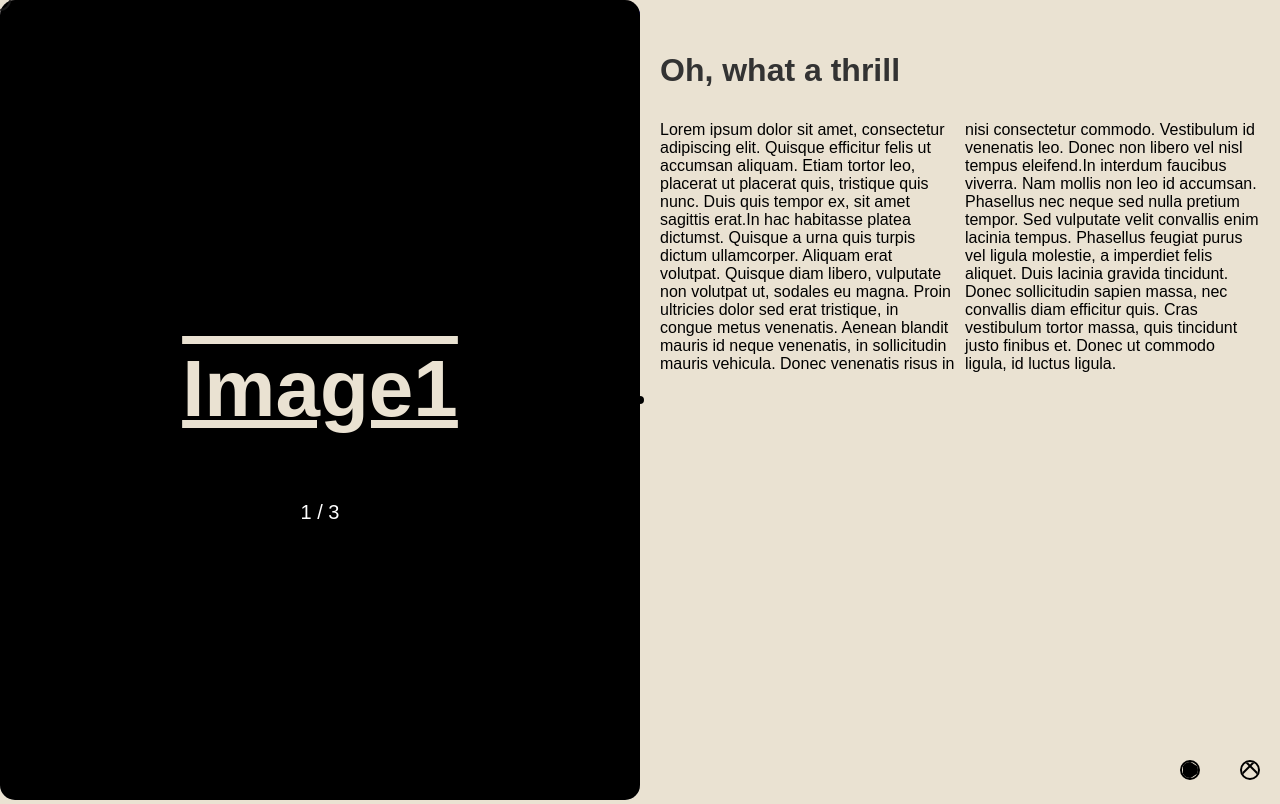
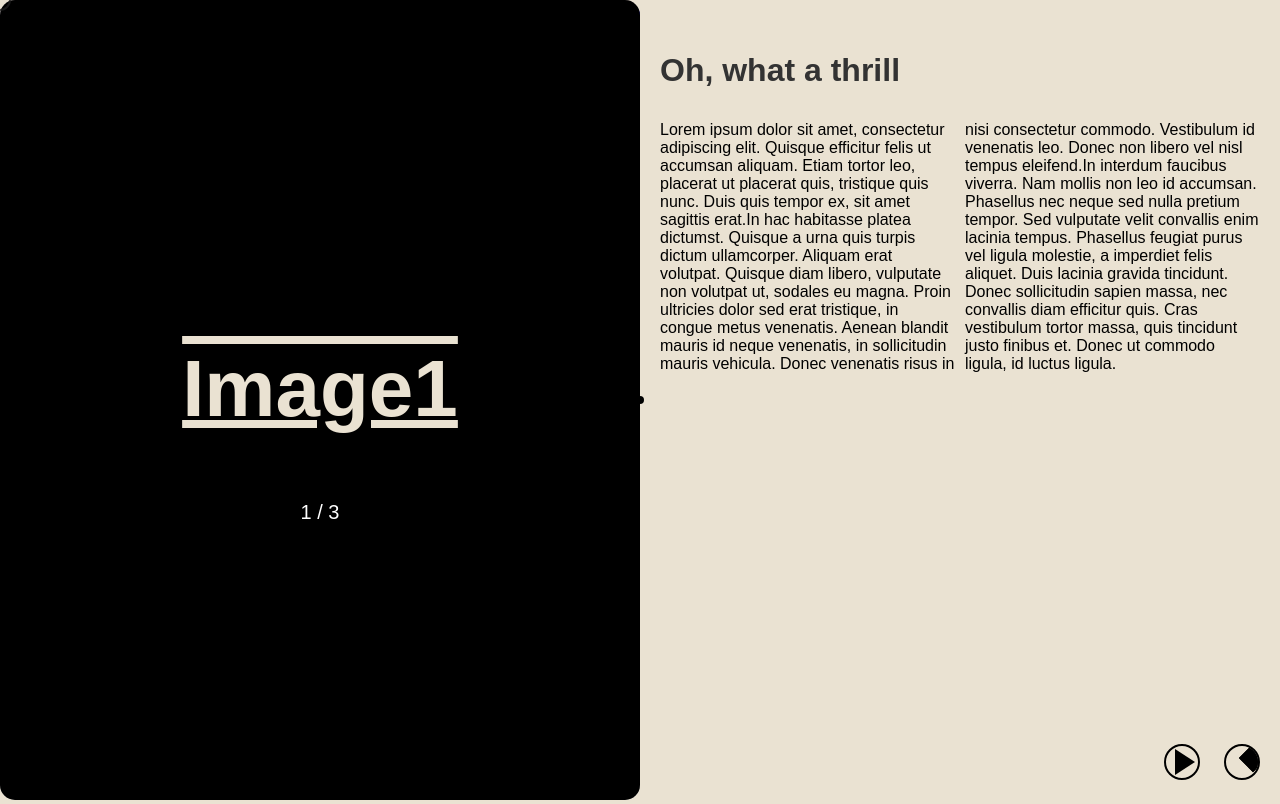
Before and after one commit to tiagossaurus-rex/diasporama, a React (Create React App) app: page /Projects/my-project in a window 1280 px wide. Built offline with nearby package versions, Linux system fonts and the light colour scheme; no server answers.

Commit message:
fix button

```diff
--- a/src/components/view/styles/view.js
+++ b/src/components/view/styles/view.js
@@ -128,8 +128,8 @@ export const Pause = styled.button`
   content: "";
   box-sizing: border-box;
   border-color: black;
-  width: 20px;
-  height: 20px;
+  width: 36px;
+  height: 36px;
   border-style: double;
   border-width: 0px 0px 0px 15px;
   margin-right: -10px;
@@ -140,16 +140,16 @@ export const Close = styled.button`
   border: 0;
   left: 2px;
   bottom: 2px;
-  height: 24px;
-  width: 24px;
+  height: 20px;
+  width: 20px;
   padding: 0;
   position: relative;
   &::before,
   &::after {
     background-color: black;
     content: "";
-    height: 24px;
-    width: 2px;
+    height: 20px;
+    width: 20px;
     position: absolute;
     top: 0;
     left: 9px;
@@ -166,8 +166,8 @@ export const CloseWrapper = styled.div`
   background: transparent;
   border: 2px solid black;
   border-radius: 30px;
-  height: 20px;
-  width: 20px;
+  height: 36px;
+  width: 36px;
   padding: 8px;
   align-items: center;
   justify-content: center;
@@ -191,8 +191,8 @@ export const ButtonWrapper = styled.div`
   display: flex;
   align-items: center;
   position: fixed;
-  height: 20px;
-  width: 20px;
+  height: 36px;
+  width: 36px;
   z-index: 4;
   top: unset;
   bottom: 20px;
```
